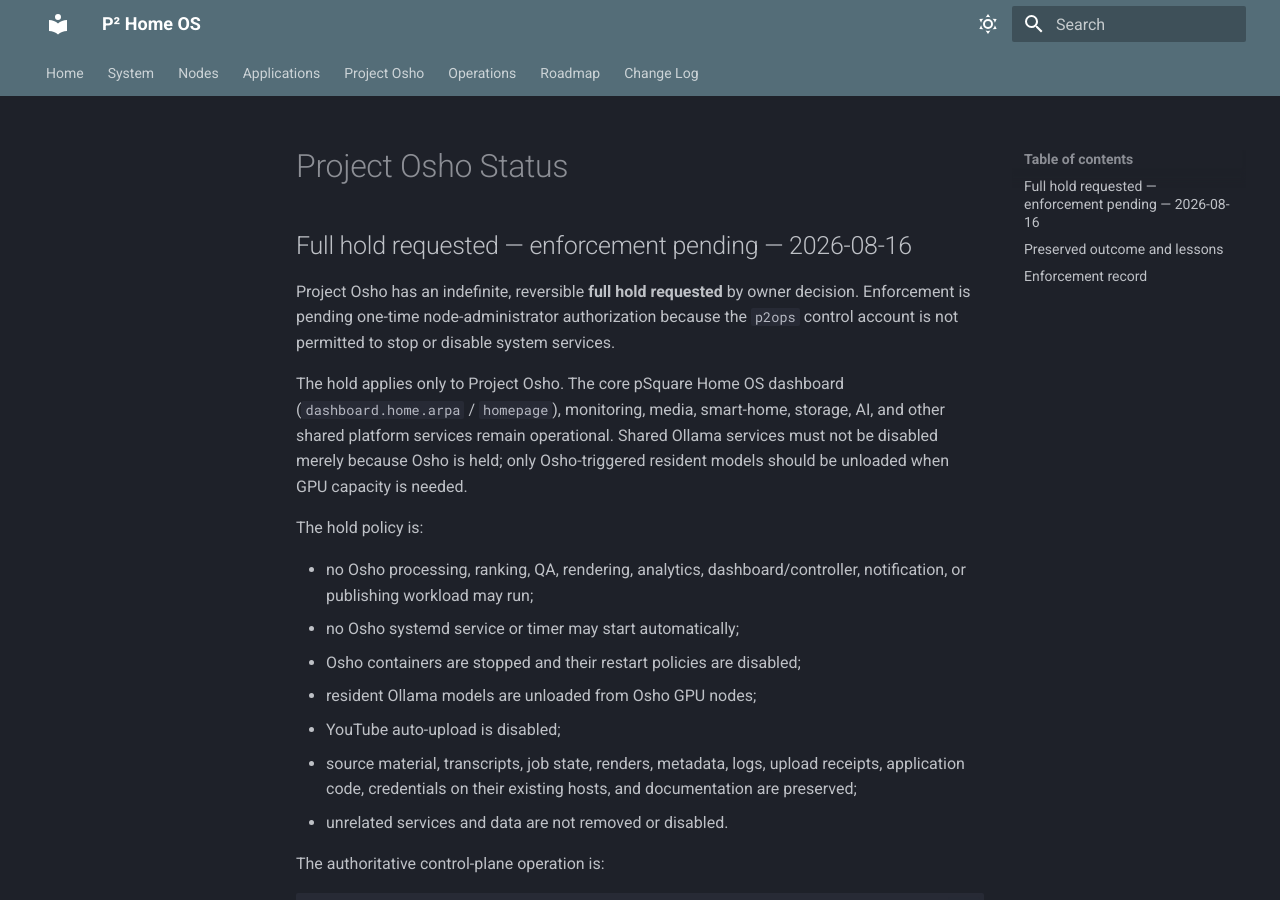
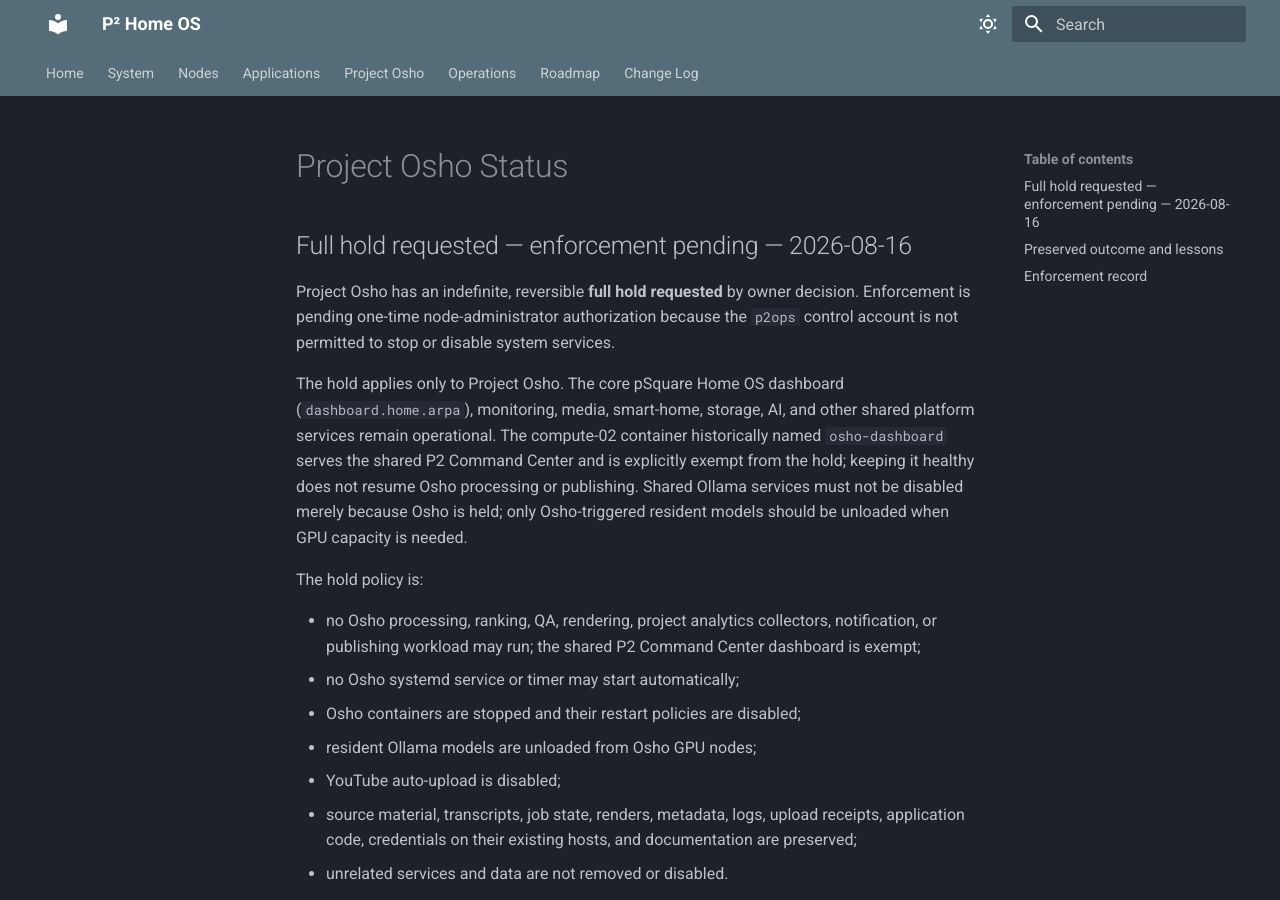
Before and after one commit to prabhat324/p2-home-os, an MkDocs documentation site: the page built from docs/12-project-osho/project-status.md, in a window 1280 px wide and 900 px high. Built offline with MkDocs 1.6.1 and Material for MkDocs 9.7.7, drawn with Linux system fonts in a browser that asks for light colours.

Commit message:
Exempt shared P2 Command Center from Osho hold

```diff
--- a/docs/12-project-osho/project-status.md
+++ b/docs/12-project-osho/project-status.md
@@ -4,11 +4,11 @@
 
 Project Osho has an indefinite, reversible **full hold requested** by owner decision. Enforcement is pending one-time node-administrator authorization because the `p2ops` control account is not permitted to stop or disable system services.
 
-The hold applies only to Project Osho. The core pSquare Home OS dashboard (`dashboard.home.arpa` / `homepage`), monitoring, media, smart-home, storage, AI, and other shared platform services remain operational. Shared Ollama services must not be disabled merely because Osho is held; only Osho-triggered resident models should be unloaded when GPU capacity is needed.
+The hold applies only to Project Osho. The core pSquare Home OS dashboard (`dashboard.home.arpa`), monitoring, media, smart-home, storage, AI, and other shared platform services remain operational. The compute-02 container historically named `osho-dashboard` serves the shared P2 Command Center and is explicitly exempt from the hold; keeping it healthy does not resume Osho processing or publishing. Shared Ollama services must not be disabled merely because Osho is held; only Osho-triggered resident models should be unloaded when GPU capacity is needed.
 
 The hold policy is:
 
-- no Osho processing, ranking, QA, rendering, analytics, dashboard/controller, notification, or publishing workload may run;
+- no Osho processing, ranking, QA, rendering, project analytics collectors, notification, or publishing workload may run; the shared P2 Command Center dashboard is exempt;
 - no Osho systemd service or timer may start automatically;
 - Osho containers are stopped and their restart policies are disabled;
 - resident Ollama models are unloaded from Osho GPU nodes;
```
